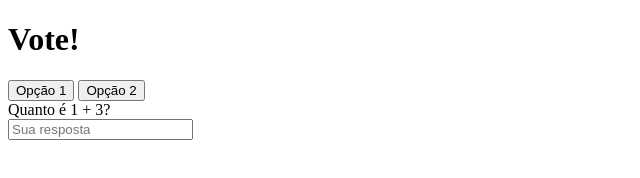
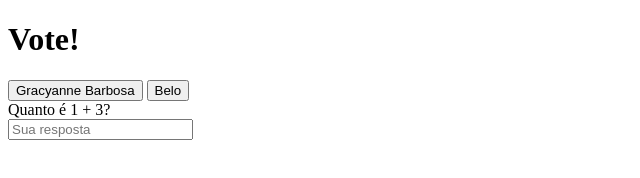
Before and after one commit to annagtaraujo/desafio-votacao, a plain HTML site: page apps/frontend/index.html in a window 1280 px wide. Shown: the whole page, without its empty margins (0-640 px from the left). Drawn offline with Linux system fonts and the light colour scheme.

Commit message:
fix: update index.html + stack monitoring workflow

```diff
--- a/apps/frontend/index.html
+++ b/apps/frontend/index.html
@@ -6,8 +6,8 @@
 </head>
 <body>
   <h1>Vote!</h1>
-  <button onclick="votar('opcao1')">Opção 1</button>
-  <button onclick="votar('opcao2')">Opção 2</button>
+  <button onclick="votar('Gracyanne Barbosa')">Gracyanne Barbosa</button>
+  <button onclick="votar('Belo')">Belo</button>
 
   <div id="desafio"></div>
   <input type="text" id="resposta" placeholder="Sua resposta" />
```
Also changed, not shown: 1 other file.
